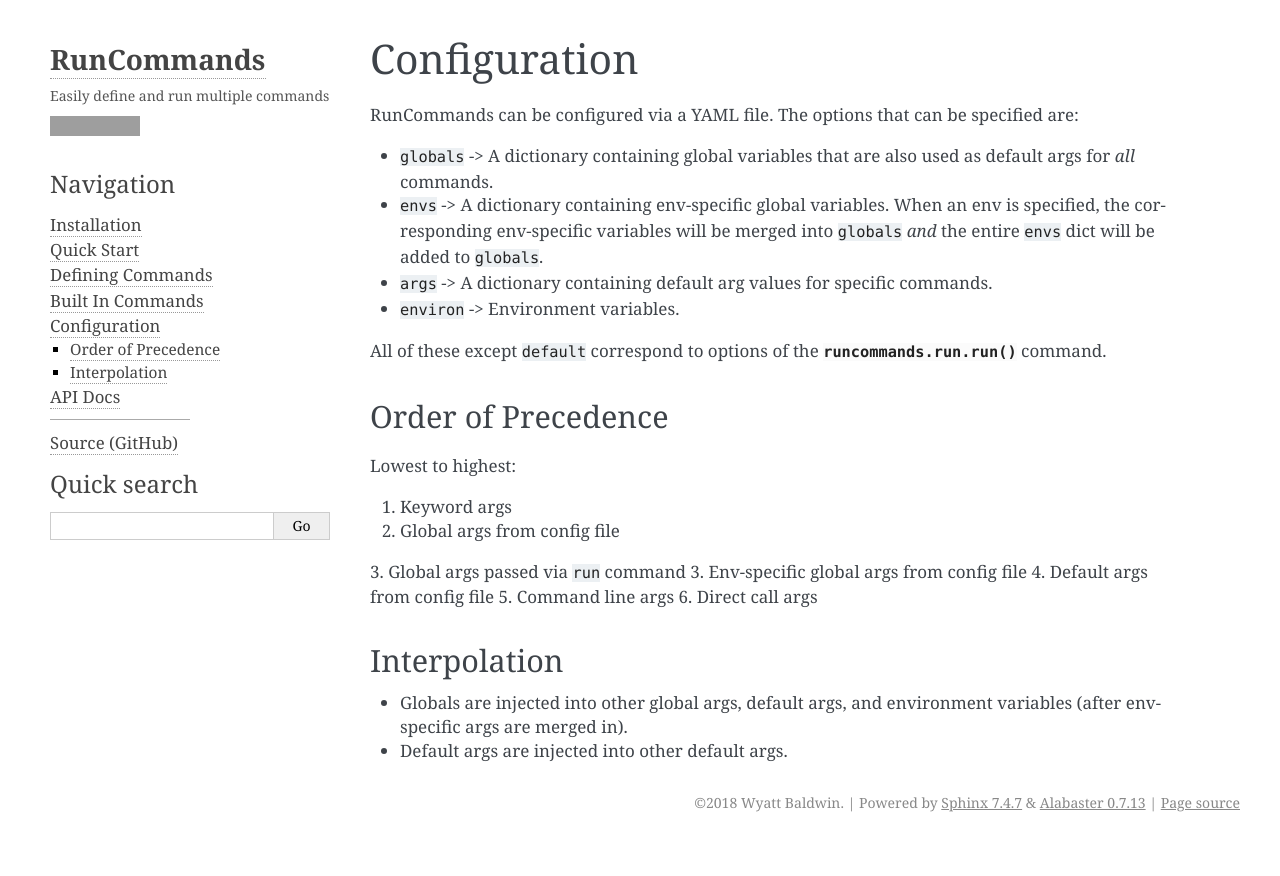
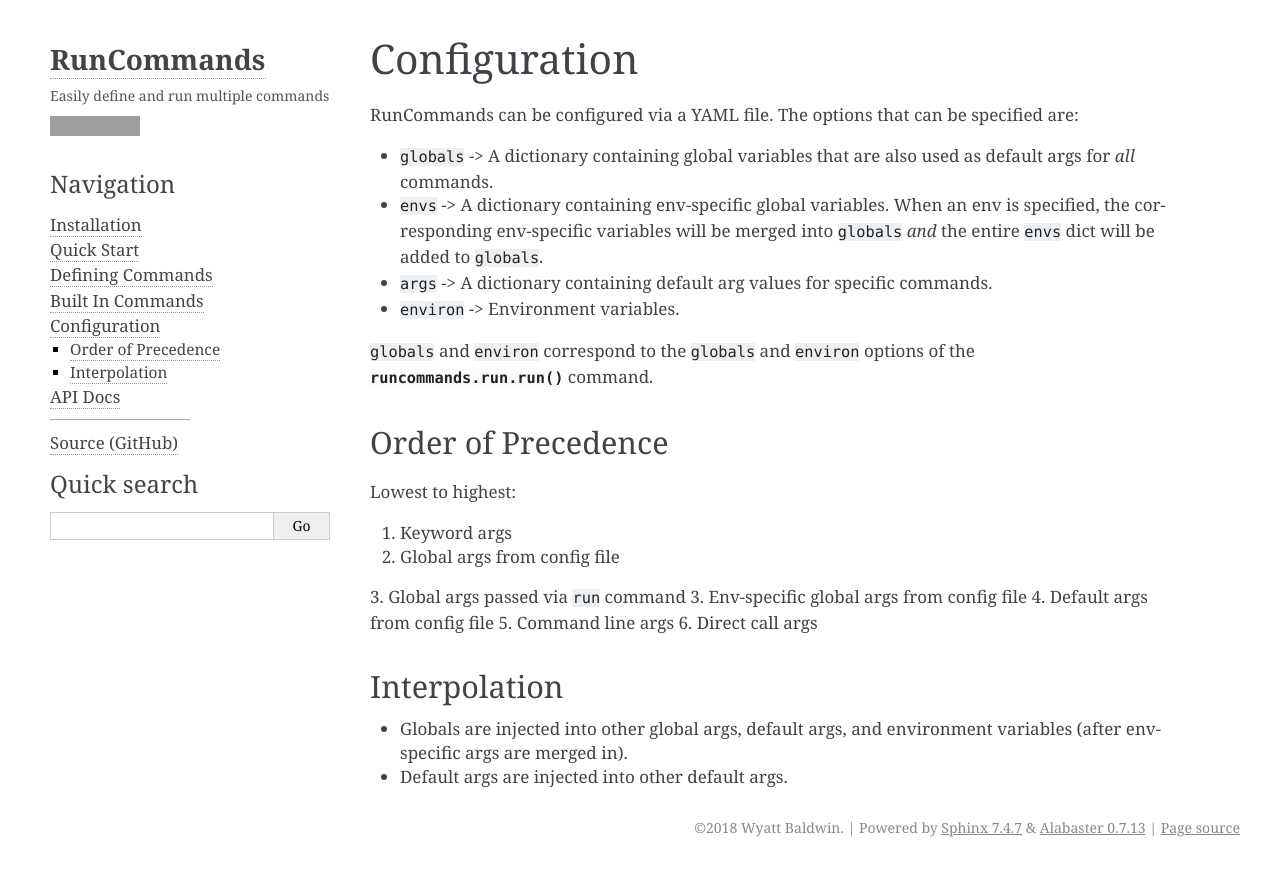
Before and after one commit to wylee/runcommands, a Sphinx documentation site: the page built from docs/config.rst, in a window 1280 px wide. Shown: the top 876 px of the page. Built offline with Sphinx 7.4.7, drawn with Linux system fonts in a browser that asks for light colours; grey boxes are pictures that could not be loaded.

Commit message:
Fix typo in config doc

```diff
--- a/docs/config.rst
+++ b/docs/config.rst
@@ -14,8 +14,8 @@
   commands.
 - `environ` -> Environment variables.
 
-All of these except `default` correspond to options of the
-:func:`runcommands.run.run` command.
+`globals` and `environ` correspond to the `globals` and `environ` options of
+the :func:`runcommands.run.run` command.
 
 Order of Precedence
 ===================
```
